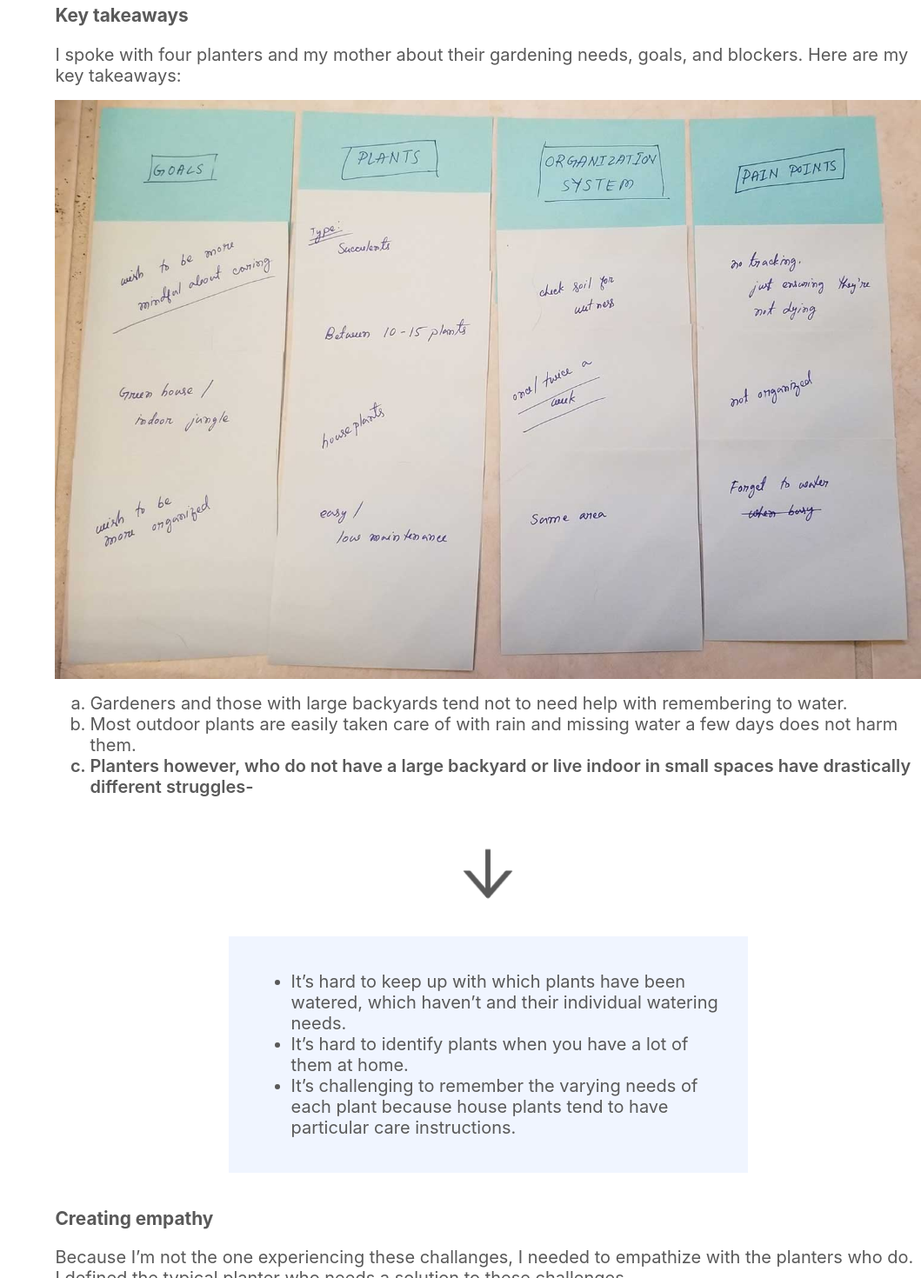
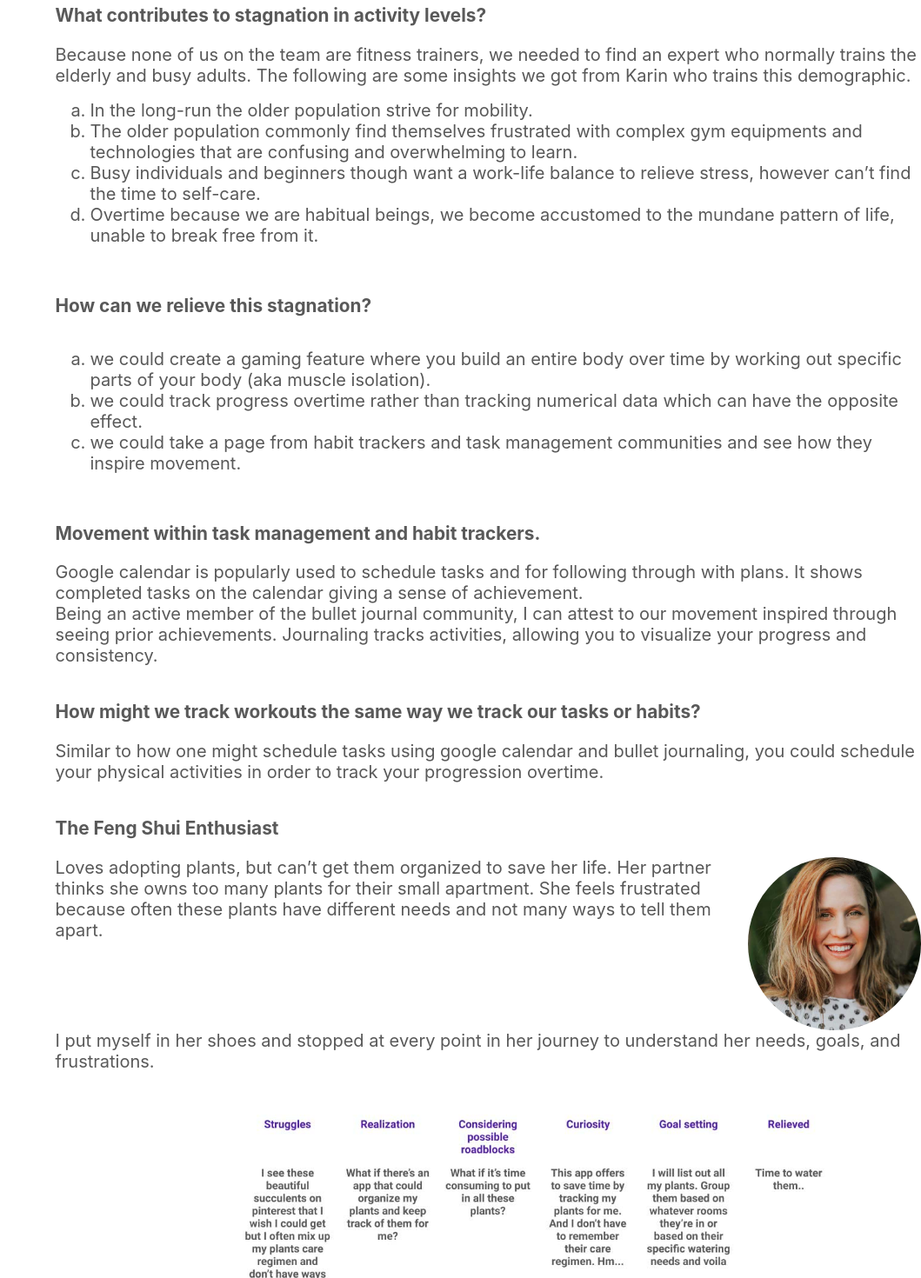
Before and after one commit to vishalicious213/mahiya, a React (Create React App) app: page / in a window 1280 px wide. Shown: the part 1820-3290 px from the top of the page at 87% size, without its empty margins (221-1280 px from the left). Built offline with nearby package versions, Linux system fonts and the light colour scheme.

Commit message:
updated ActivityTrackerApp

```diff
--- a/src/components/case-studies/ActivityTrackerApp.js
+++ b/src/components/case-studies/ActivityTrackerApp.js
@@ -53,25 +53,33 @@ function Activity() {
           <li>fails to consider the inactive population, made up of the elderly, and people with health conditions, and busy people without a work-life balance.</li>
         </ul>
 
-        <h3 className='case-section-font'>Key takeaways</h3>
-        <p className='case-font'>I spoke with four planters and my mother about their gardening needs, goals, and blockers. Here are my key takeaways:</p>
-        <img className='full-img' src={img3} alt='application design notes'></img>
+        <h3 className='case-section-font'>What contributes to stagnation in activity levels?</h3>
+        <p className='case-font'>Because none of us on the team are fitness trainers, we needed to find an expert who normally trains the elderly and busy adults. The following are some insights we got from Karin who trains this demographic.</p>
         <ol className='alpha-list'>
-          <li>Gardeners and those with large backyards tend not to need help with remembering to water.</li>
-          <li>Most outdoor plants are easily taken care of with rain and missing water a few days does not harm them.</li>
-          <li className='bold'>Planters however, who do not have a large backyard or live indoor in small spaces have drastically different struggles-</li>
+          <li>In the long-run the older population strive for mobility.</li>
+          <li>The older population commonly find themselves frustrated with complex gym equipments and technologies that are confusing and overwhelming to learn.</li>
+          <li>Busy individuals and beginners though want a work-life balance to relieve stress, however can’t find the time to self-care.</li>
+          <li>Overtime because we are habitual beings, we become accustomed to the mundane pattern of life, unable to break free from it.</li>
         </ol>
 
-        <img className='down-arrow' src={downArrow} alt='downward-pointing arrow'></img>
+        <h3 className='case-section-font'>How can we relieve this stagnation?</h3>
+        <ol className='alpha-list'>
+          <li>we could create a gaming feature where you build an entire body over time by working out specific parts of your body (aka muscle isolation).</li>
+          <li>we could track progress overtime rather than tracking numerical data which can have the opposite effect.</li>
+          <li>we could take a page from habit trackers and task management communities and see how they inspire movement.</li>
+        </ol>
 
-        <ul className='blue-list'>
-          <li>It’s hard to keep up with which plants have been watered, which haven’t and their individual watering needs.</li>
-          <li>It’s hard to identify plants when you have a lot of them at home.</li>
-          <li>It’s challenging to remember the varying needs of each plant because house plants tend to have particular care instructions.</li>
-        </ul>
+        <h3 className='case-section-font'>Movement within task management and habit trackers.</h3>
+        <p className='case-font'>Google calendar is popularly used to schedule tasks and for following through with plans. It shows completed tasks on the calendar giving a sense of achievement.</p>
 
-        <h3 className='case-section-font'>Creating empathy</h3>
-        <p className='case-font'>Because I’m not the one experiencing these challanges, I needed to empathize with the planters who do. I defined the typical planter who needs a solution to these challenges.</p>
+        {/* <img className='down-arrow' src={downArrow} alt='downward-pointing arrow'></img> */}
+
+        <p className='case-font'>Being an active member of the bullet journal community, I can attest to our movement inspired through seeing  prior achievements. Journaling tracks activities, allowing you to visualize your progress and consistency.</p>
+
+        {/* <img className='down-arrow' src={downArrow} alt='downward-pointing arrow'></img> */}
+
+        <h3 className='case-section-font'>How might we track workouts the same way we track our tasks or habits?</h3>
+        <p className='case-font'>Similar to how one might schedule tasks using google calendar and bullet journaling, you could schedule your physical activities in order to track your progression overtime.</p>
 
         <h3 className='case-section-font'>The Feng Shui Enthusiast</h3>
         <div className='text-and-img'>
```
